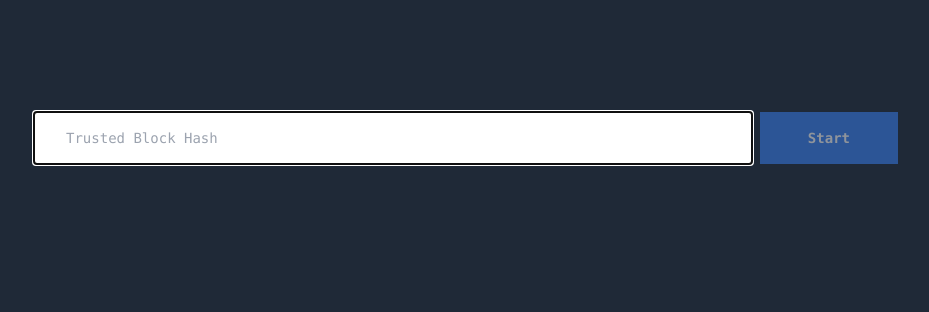
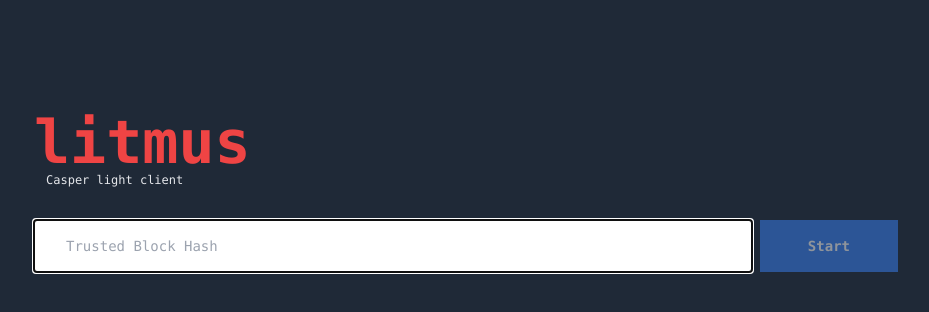
Before and after one commit to cspr-rad/litmus-front, a Next.js app: page / in a window 1280 px wide. Shown: the top 312 px of the page, without its empty margins (174-1103 px from the left). Built offline with nearby package versions, Linux system fonts and the light colour scheme.

Commit message:
Moved message box to the top, added logo

```diff
--- a/package.json
+++ b/package.json
@@ -9,6 +9,9 @@
     "lint": "next lint"
   },
   "dependencies": {
+    "@fortawesome/fontawesome-svg-core": "^6.5.2",
+    "@fortawesome/free-solid-svg-icons": "^6.5.2",
+    "@fortawesome/react-fontawesome": "^0.2.1",
     "echarts": "^5.5.0",
     "next": "14.2.3",
     "react": "^18",
--- /dev/null
+++ b/src/components/Logo.tsx
@@ -0,0 +1,14 @@
+import React from 'react';
+
+const Logo: React.FC = () => {
+    return (
+        <div className="w-full pb-8">
+            <h1 className="text-6xl font-bold text-red-500">litmus</h1>
+            <p className="text-gray-200 ms-3 text-xs">
+                Casper light client
+            </p>
+        </div>
+    );
+};
+
+export default Logo;
--- a/src/components/Message.tsx
+++ b/src/components/Message.tsx
@@ -1,12 +1,16 @@
 import React from 'react';
+import { FontAwesomeIcon } from '@fortawesome/react-fontawesome';
+import { faTimes } from '@fortawesome/free-solid-svg-icons';
 
 export type MessageType = 'info' | 'success' | 'error';
+
 interface MessageProps {
     type: MessageType;
     message: string;
+    onClose: () => void;
 }
 
-const Message: React.FC<MessageProps> = ({type, message}) => {
+const Message: React.FC<MessageProps> = ({ type, message, onClose }) => {
     const styles = {
         info: {
             backgroundColor: 'bg-blue-200',
@@ -24,10 +28,15 @@
     const { backgroundColor, textColor } = styles[type];
 
     return (
-        <div className="w-full">
-            <div className={`px-8 py-4 ${backgroundColor} ${textColor}`}>
-                <span className="font-bold me-2">{type.toUpperCase()}:</span>
-                {message}
+        <div className={`fixed top-0 left-0 right-0 w-full transition-transform duration-500 ${message ? 'translate-y-0' : '-translate-y-full'}`}>
+            <div className={`flex justify-between items-center w-full px-8 py-4 ${backgroundColor} ${textColor}`}>
+                <div className="flex items-center">
+                    <span className="font-bold mr-2">{type.toUpperCase()}:</span>
+                    {message}
+                </div>
+                <button onClick={onClose} className="text-xl font-bold ml-4">
+                    <FontAwesomeIcon icon={faTimes} />
+                </button>
             </div>
         </div>
     );
--- a/src/components/ProgressBar.tsx
+++ b/src/components/ProgressBar.tsx
@@ -5,7 +5,7 @@
     progress: number;
 }
 
-const ProgressBar: React.FC<ProgressBarProps> = ({title, progress}) => {
+const ProgressBar: React.FC<ProgressBarProps> = ({ title, progress }) => {
     return (
         <div className="w-full mt-6">
             <div className="mb-1">
@@ -15,7 +15,7 @@
             <div className="w-full bg-gray-700 h-8">
                 <div
                     className="bg-blue-500 h-8 transition-all duration-200 ease-in-out"
-                    style={{width: `${progress}%`}}
+                    style={{ width: `${progress}%` }}
                 ></div>
             </div>
         </div>
--- a/src/components/WorkerInteraction.tsx
+++ b/src/components/WorkerInteraction.tsx
@@ -1,41 +1,53 @@
-import React, {useEffect} from 'react';
+import React, {useEffect, useState} from 'react';
 import ProgressBar from '@/components/ProgressBar';
 import HashForm from '@/components/HashForm';
 import Message from '@/components/Message';
 import {WorkerMessages} from './WorkerMessages';
 import {registerServiceWorker} from "@/components/RegisterWorker";
+import Logo from "@/components/Logo";
 
 const WorkerInteraction: React.FC = () => {
     const {
         message, processStarted, fetchProgress, validateProgress, trustedHash,
         setMessage, setProcessStarted, setTrustedHash
     } = WorkerMessages();
+    const [showMessage, setShowMessage] = useState(false);
 
     const clearMessage = () => {
+        setShowMessage(false);
         setMessage(null);
         setProcessStarted(false);
     };
+
+    useEffect(() => {
+        if (message) {
+            setShowMessage(true);
+        }
+    }, [message]);
 
     useEffect(() => {
         registerServiceWorker();
     }, []);
 
     return (
-        <div className="flex flex-col w-full p-4">
+        <>
+            {message && <Message type={message.type} message={message.message} onClose={clearMessage}/>}
+            <div className="flex flex-col w-full p-4 items-center">
+                <Logo/>
                 <HashForm
                     trustedHash={trustedHash}
                     clearMessage={clearMessage}
                     disabled={processStarted}
                     onHashChange={setTrustedHash}
                 />
-            {message && <Message type={message.type} message={message.message}/>}
                 {processStarted && (
-                <div className="mt-4">
+                    <div className="mt-4 w-full">
                         <ProgressBar title="Fetching blocks" progress={fetchProgress}/>
                         <ProgressBar title="Validating blocks" progress={validateProgress}/>
                     </div>
                 )}
             </div>
+        </>
     );
 };
 
--- /dev/null
+++ b/src/fontawesome.ts
@@ -0,0 +1,6 @@
+import {library} from '@fortawesome/fontawesome-svg-core';
+import {faTimes} from '@fortawesome/free-solid-svg-icons';
+
+library.add(faTimes);
+
+export default library;
--- a/src/pages/_app.tsx
+++ b/src/pages/_app.tsx
@@ -1,4 +1,5 @@
 import '@/styles/globals.css';
+import '../fontawesome';
 import type {AppProps} from 'next/app';
 
 function MyApp({Component, pageProps}: AppProps) {
```
Also changed, not shown: 1 other file (tests, documents, lock files or other folders). Lines whose indentation alone changed are shown as unchanged.
